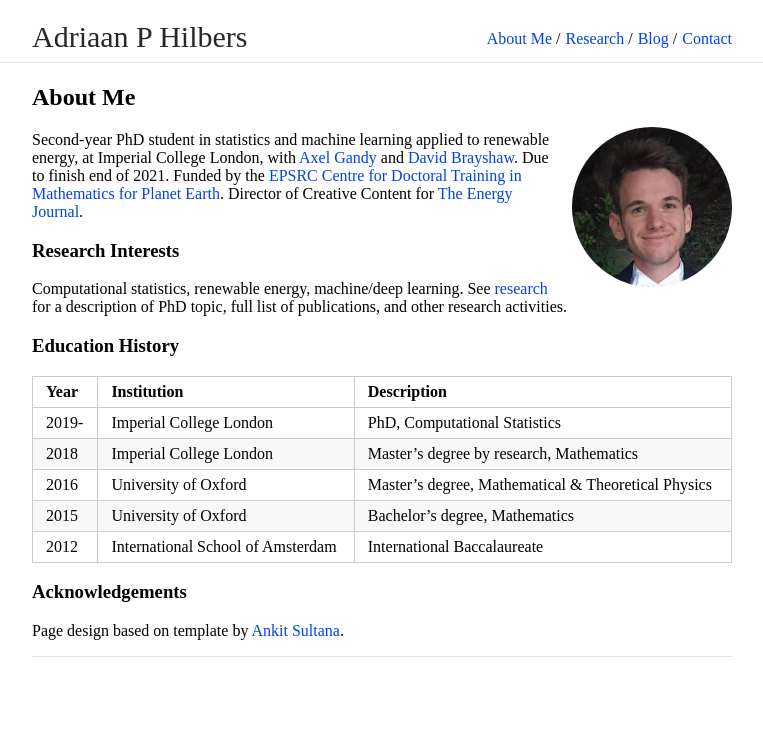
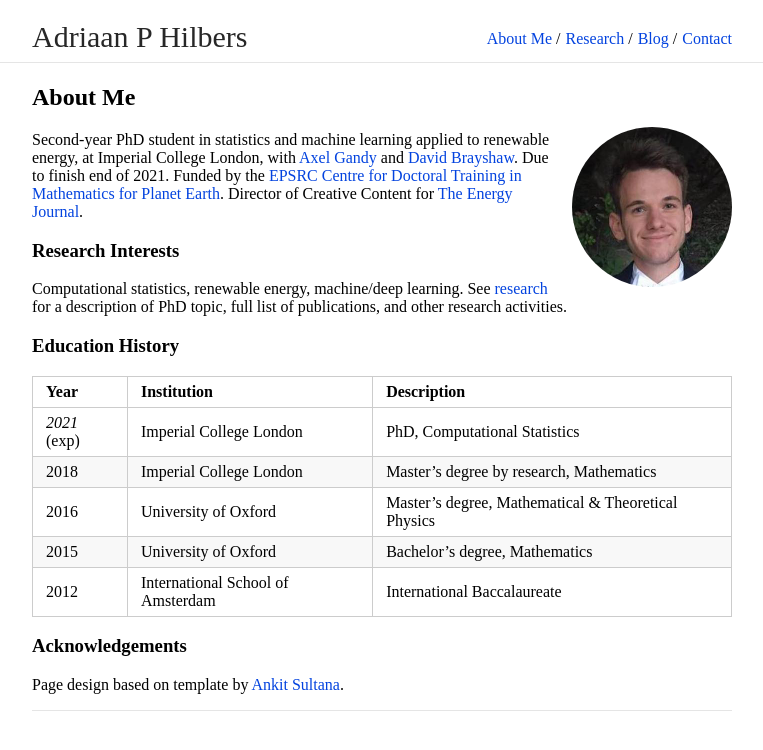
Before and after one commit to ahilbers/ahilbers.github.io, a Jekyll site: the page built from index.md, in a window 1280 px wide. Shown: the top 750 px of the page, without its empty margins (258-1021 px from the left). Built offline with Jekyll 4.4.1, drawn with Linux system fonts in a browser that asks for light colours; our own code applies the rules of GitHub Pages for plain Markdown files.

Commit message:
fix index

```diff
--- a/index.md
+++ b/index.md
@@ -7,7 +7,7 @@
 
 <img class="profile-picture" src="images/adriaan.jpg">
 
-Second-year PhD student in statistics and machine learning applied to renewable energy, at Imperial College London, with [Axel Gandy](http://wwwf.imperial.ac.uk/~agandy/) and [David Brayshaw](https://research.reading.ac.uk/meteorology/people/david-brayshaw/). Due to finish end of 2021. Funded by the [EPSRC Centre for Doctoral Training in Mathematics for Planet Earth](https://www.mpecdt.org). Director of Creative Content for [The Energy Journal](htts://energyjournal.co.uk).
+Second-year PhD student in statistics and machine learning applied to renewable energy, at Imperial College London, with [Axel Gandy](http://wwwf.imperial.ac.uk/~agandy/) and [David Brayshaw](https://research.reading.ac.uk/meteorology/people/david-brayshaw/). Due to finish end of 2021. Funded by the [EPSRC Centre for Doctoral Training in Mathematics for Planet Earth](https://www.mpecdt.org). Director of Creative Content for [The Energy Journal](https://energyjournal.co.uk).
 
 
 ###  Research Interests
@@ -21,7 +21,7 @@
 
 Year | Institution | Description
 ----- | ------- | ------------------
-2019- | Imperial College London | PhD, Computational Statistics
+*2021* (exp) | Imperial College London | PhD, Computational Statistics
 2018 | Imperial College London | Master's degree by research, Mathematics
 2016 | University of Oxford | Master's degree, Mathematical & Theoretical Physics
 2015 | University of Oxford | Bachelor's degree, Mathematics
```
